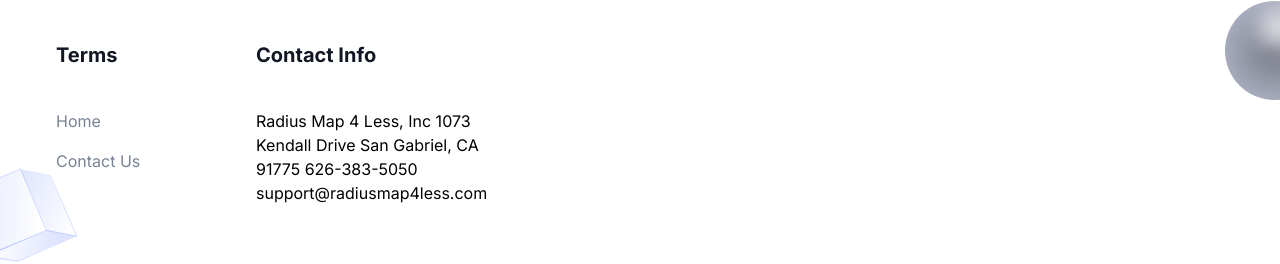
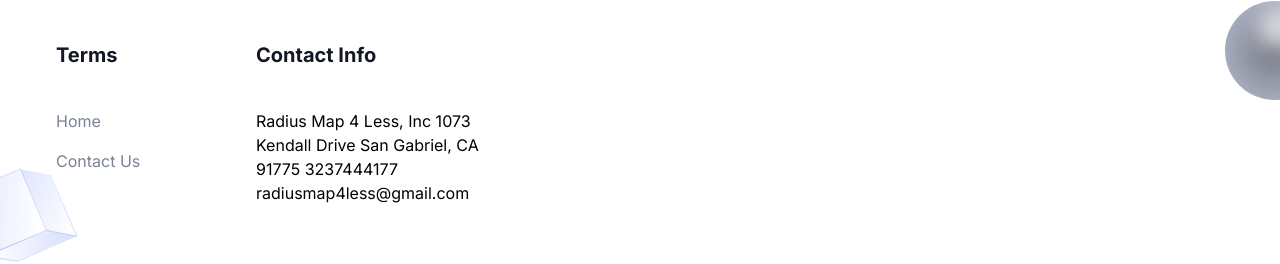
Before and after one commit to dong0012/radius-new-project, a Next.js app: page /about in a window 1280 px wide. Shown: the part 1763-2027 px from the top of the page. Built offline with nearby package versions, Linux system fonts and the light colour scheme.

Commit message:
修改电话和邮箱

```diff
--- a/src/components/Footer/index.tsx
+++ b/src/components/Footer/index.tsx
@@ -44,8 +44,8 @@
                   Radius Map 4 Less, Inc
                   1073 Kendall Drive
                   San Gabriel, CA 91775
-                  626-383-5050
-                  support@radiusmap4less.com
+                  3237444177
+                  radiusmap4less@gmail.com
                   </li>
                 </ul>
               </div>
```
